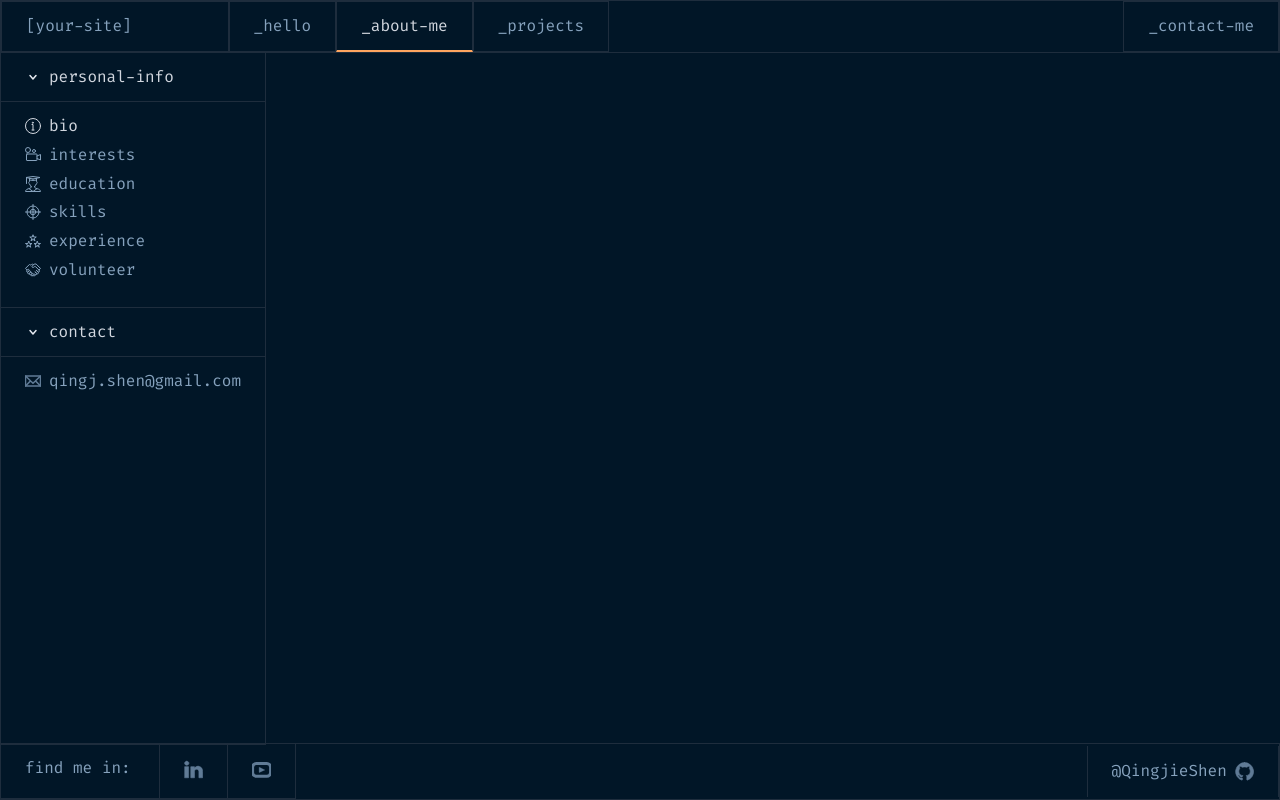
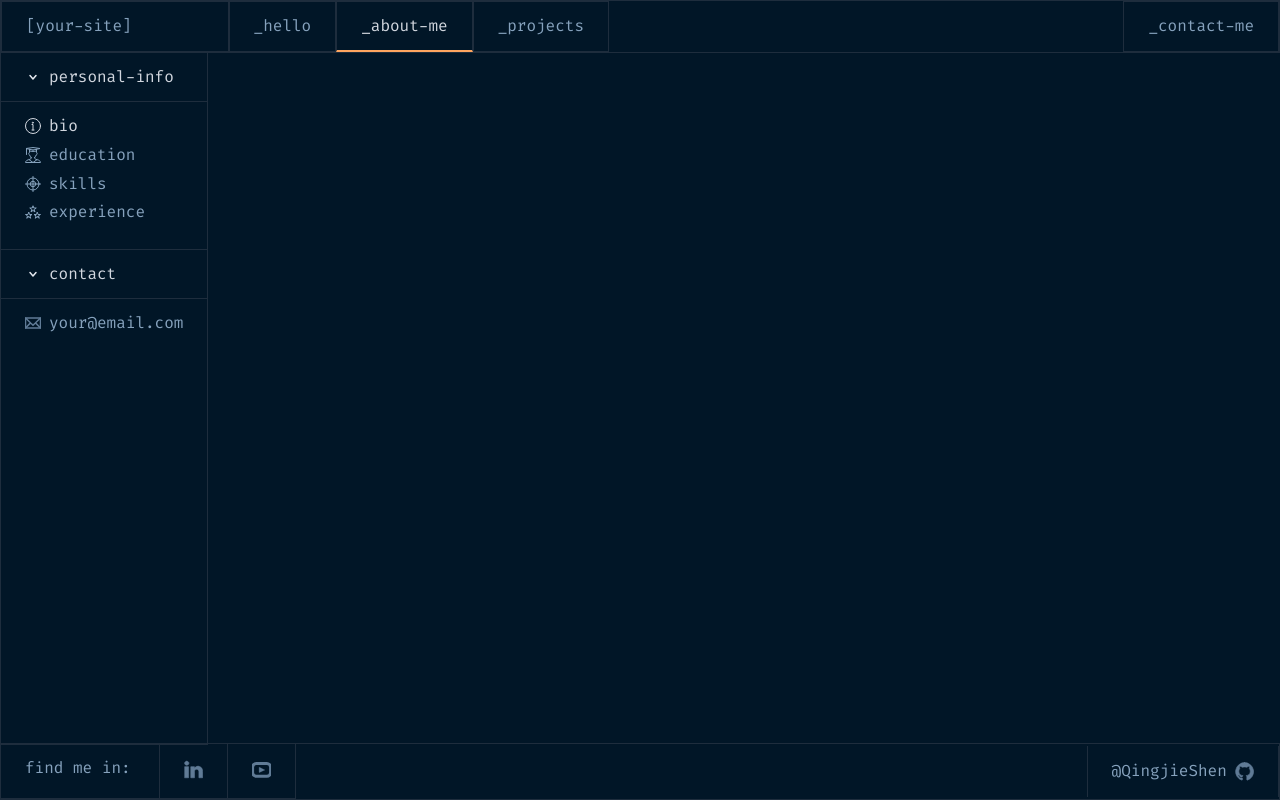
Before and after one commit to highgoal215/ai-portfolio, a React (Vite) app: page /about in a window 1280 px wide. Built offline with nearby package versions, Linux system fonts and the light colour scheme.

Commit message:
delete interests and volunteer part from about page

```diff
--- a/src/components/About/About.tsx
+++ b/src/components/About/About.tsx
@@ -3,11 +3,9 @@ import { NavLink } from "react-router-dom";
 import InfoLogo from "../LogoComponents/InfoLogo";
 import EmailLogo from "../LogoComponents/EmailLogo";
 import ArrowDownLogo from "../LogoComponents/ArrowDownLogo";
-import CameraLogo from "../LogoComponents/CameraLogo";
 import EducationLogo from "../LogoComponents/EducationLogo";
 import SkillsLogo from "../LogoComponents/SkillsLogo";
 import ExperienceLogo from "../LogoComponents/ExperienceLogo";
-import VolunteerLogo from "../LogoComponents/VolunteerLogo";
 import "../../../css/about.css";
 
 export default function AboutLayout() {
@@ -17,15 +15,13 @@ export default function AboutLayout() {
                 <p><ArrowDownLogo color={"#e5e9f0"} direction={0} />personal-info</p>
                 <nav>
                     <NavLink className={({ isActive }) => isActive ? "link-actived" : undefined} to="." end><InfoLogo />bio</NavLink>
-                    <NavLink className={({ isActive }) => isActive ? "link-actived" : undefined} to="interests"><CameraLogo />interests</NavLink>
                     <NavLink className={({ isActive }) => isActive ? "link-actived" : undefined} to="education"><EducationLogo />education</NavLink>
                     <NavLink className={({ isActive }) => isActive ? "link-actived" : undefined} to="skills"><SkillsLogo />skills</NavLink>
                     <NavLink className={({ isActive }) => isActive ? "link-actived" : undefined} to="experience"><ExperienceLogo />experience</NavLink>
-                    <NavLink className={({ isActive }) => isActive ? "link-actived" : undefined} to="volunteer"><VolunteerLogo />volunteer</NavLink>
                 </nav>
                 <p className="about-contact-title"><ArrowDownLogo color={"#e5e9f0"} direction={0} />contact</p>
                 <div className="about-contact-info">
-                    <a href="mailto:qingj.shen@gmail.com"><EmailLogo color={"#607b96"} />qingj.shen@gmail.com</a>
+                    <a href="mailto:qingj.shen@gmail.com"><EmailLogo color={"#607b96"} />your@email.com</a>
                 </div>
             </div>
             <Outlet />
```
